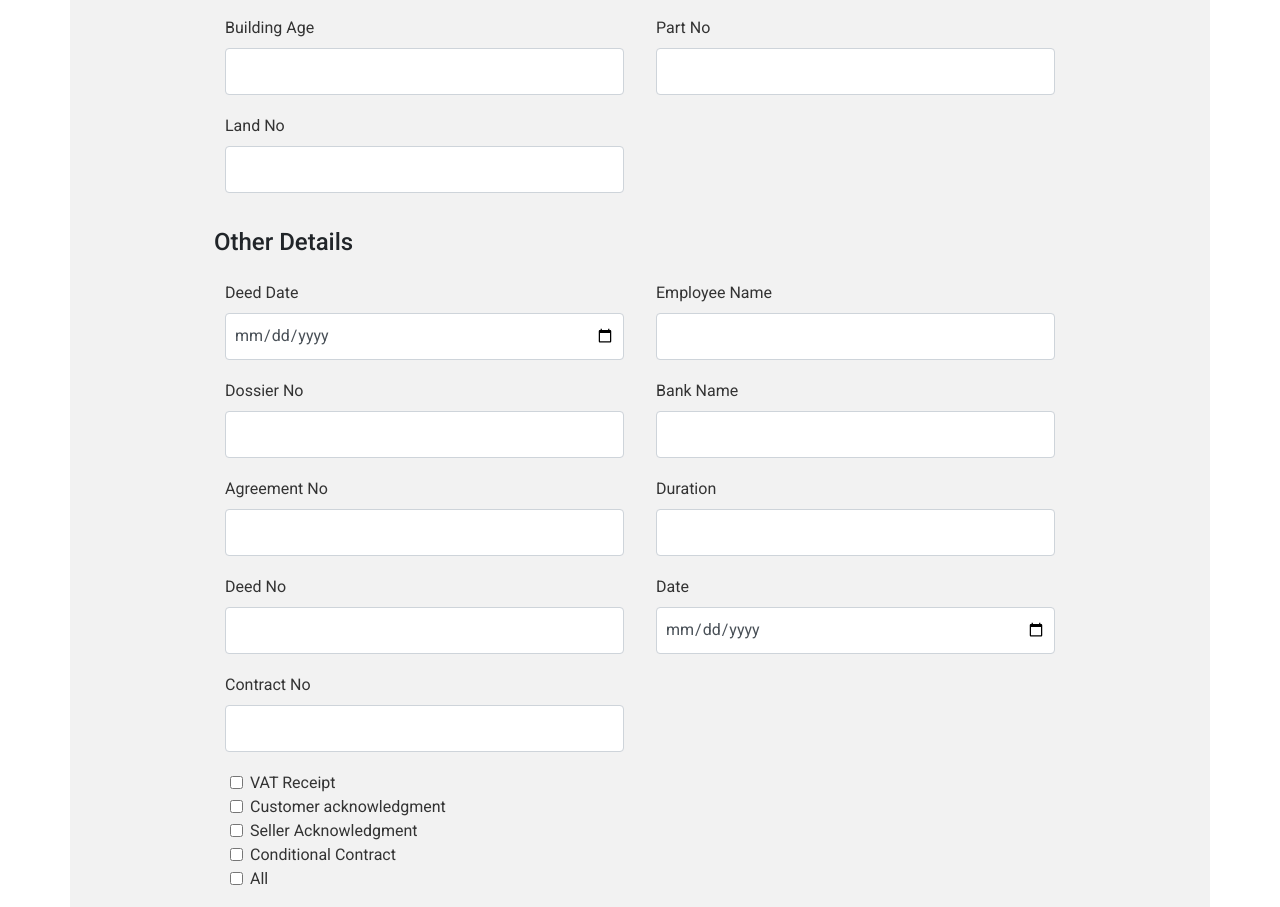
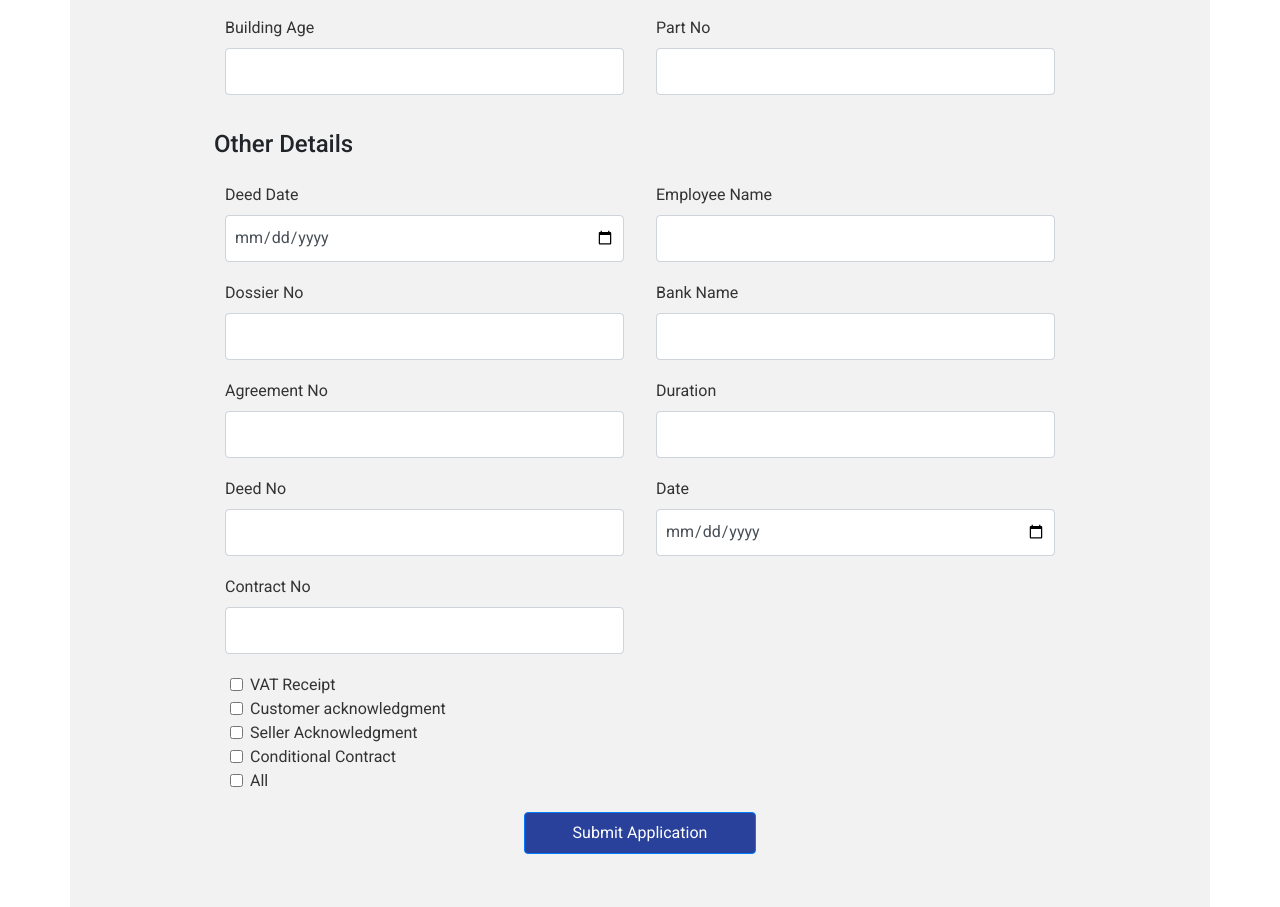
Before and after one commit to skanjarla/AlRajhi, a plain HTML site: page index.html in a window 1280 px wide. Shown: the part 1940-2847 px from the top of the page. Drawn offline with nearby package versions, Linux system fonts and the light colour scheme.

Commit message:
Remove duplicate field for label

```diff
--- a/index.html
+++ b/index.html
@@ -189,13 +189,6 @@
                     </div>
                 </div>
 
-                <div class="form-row">
-                    <div class="form-group col-md-6">
-                        <label for="inputEmail4">Land No</label>
-                        <input type="text" class="form-control" id="inputEmail4">
-                    </div>
-                </div>
-
                 <!-- VAT -->
                 <h2 class="group-title">Other Details</h2>
                 <div class="form-row">
```
